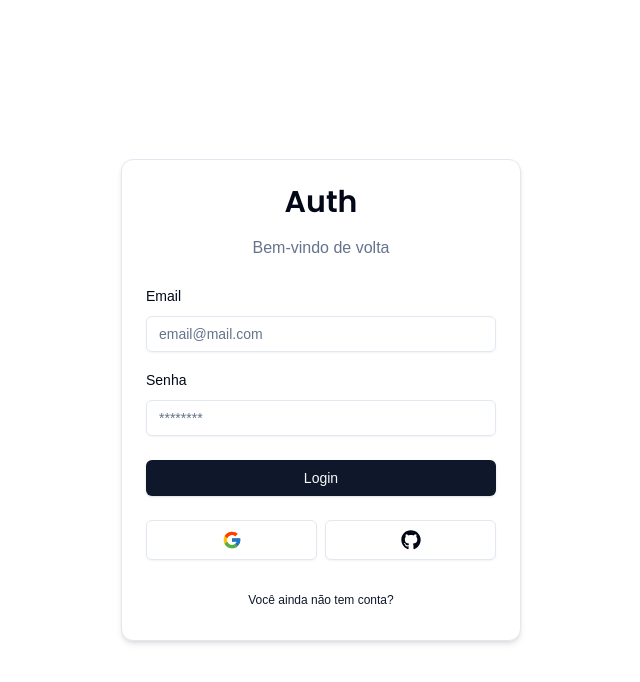
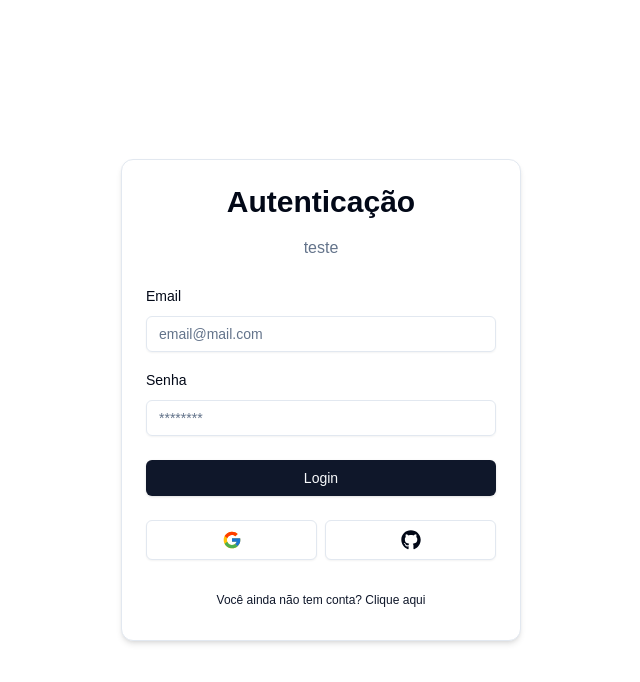
Before and after one commit to thg021/auth-next, a Next.js app: page /auth/login in a window 1280 px wide. Shown: the top 682 px of the page, without its empty margins (319-959 px from the left). Built offline with nearby package versions, Linux system fonts and the light colour scheme.

Commit message:
feat: add login card component

```diff
--- /dev/null
+++ b/components/auth/card-login/card-login-content.tsx
@@ -0,0 +1,10 @@
+import { CardContent } from "@/components/ui/card";
+import type { ReactNode } from "react";
+
+type CardLoginContentProps = {
+  children: ReactNode;
+};
+
+export const CardLoginContent = ({ children }: CardLoginContentProps) => {
+  return <CardContent>{children}</CardContent>;
+};
--- /dev/null
+++ b/components/auth/card-login/card-login-footer.tsx
@@ -0,0 +1,9 @@
+import { CardFooter } from "@/components/ui/card";
+import type { HTMLAttributes, ReactNode } from "react";
+
+type CardLoginFooterProps = HTMLAttributes<HTMLDivElement> & {
+  children: ReactNode;
+};
+export const CardLoginFooter = ({ children }: CardLoginFooterProps) => {
+  return <CardFooter>{children}</CardFooter>;
+};
--- /dev/null
+++ b/components/auth/card-login/card-login-header.tsx
@@ -0,0 +1,23 @@
+import { CardHeader } from "@/components/ui/card";
+import { cn } from "@/lib/utils";
+import type { HTMLAttributes, ReactNode } from "react";
+
+type CardLoginHeaderProps = HTMLAttributes<HTMLDivElement> & {
+  title: ReactNode;
+  subText?: string;
+};
+
+export const CardLoginHeader = ({
+  title,
+  subText,
+  ...rest
+}: CardLoginHeaderProps) => {
+  return (
+    <CardHeader>
+      <div className="w-full flex flex-col gap-y-4 items-center" {...rest}>
+        <h1 className={cn("text-3xl font-semibold")}>{title}</h1>
+        <p className="text-muted-foreground">{subText}</p>
+      </div>
+    </CardHeader>
+  );
+};
--- /dev/null
+++ b/components/auth/card-login/card-login-root.tsx
@@ -0,0 +1,19 @@
+import { Card } from "@/components/ui/card";
+import { cn } from "@/lib/utils";
+import type { HTMLAttributes, ReactNode } from "react";
+
+type CardLoginRootProps = HTMLAttributes<HTMLDivElement> & {
+  children: ReactNode;
+};
+
+export const CardLoginRoot = ({
+  children,
+  className,
+  ...rest
+}: CardLoginRootProps) => {
+  return (
+    <Card className={cn("w-[400px] shadow-md mx-4", className)} {...rest}>
+      {children}
+    </Card>
+  );
+};
--- /dev/null
+++ b/components/auth/card-login/card-login-social-button.tsx
@@ -0,0 +1,18 @@
+import { Button } from "@/components/ui/button";
+import type { ElementType } from "react";
+
+type CardLoginSocialButtonProps = {
+  icon: ElementType;
+  text?: string;
+};
+export const CardLoginSocialButton = ({
+  text,
+  icon: Icon,
+}: CardLoginSocialButtonProps) => {
+  return (
+    <Button size="lg" className="w-full" variant="outline" onClick={() => {}}>
+      <Icon className="h-5 w-5" />
+      <span>{text}</span>
+    </Button>
+  );
+};
--- /dev/null
+++ b/components/auth/card-login/card-login-social.tsx
@@ -0,0 +1,8 @@
+import type { ReactNode } from "react";
+
+type CardLoginSocialProps = {
+  children: ReactNode;
+};
+export const CardLoginSocial = ({ children }: CardLoginSocialProps) => {
+  return <div className="flex items-center w-full gap-x-2">{children}</div>;
+};
--- /dev/null
+++ b/components/auth/card-login/index.tsx
@@ -0,0 +1,15 @@
+import { CardLoginContent } from "./card-login-content";
+import { CardLoginFooter } from "./card-login-footer";
+import { CardLoginHeader } from "./card-login-header";
+import { CardLoginRoot } from "./card-login-root";
+import { CardLoginSocial } from "./card-login-social";
+import { CardLoginSocialButton } from "./card-login-social-button";
+
+export const CardLogin = {
+  Root: CardLoginRoot,
+  Header: CardLoginHeader,
+  Content: CardLoginContent,
+  Footer: CardLoginFooter,
+  Social: CardLoginSocial,
+  SocialButton: CardLoginSocialButton,
+};
--- a/components/auth/card-wrapper.tsx
+++ b/components/auth/card-wrapper.tsx
@@ -1,5 +1,5 @@
 "use client";
-
+// TODO: Remover este componente
 import type React from "react";
 import {
   Card,
--- a/components/auth/header.tsx
+++ b/components/auth/header.tsx
@@ -1,5 +1,5 @@
 import { Poppins } from "next/font/google";
-
+// TODO: Remove this component
 import { cn } from "@/lib/utils";
 
 type HeaderProps = {
--- a/components/auth/login-form.tsx
+++ b/components/auth/login-form.tsx
@@ -2,24 +2,27 @@
 import { useState, useTransition } from "react";
 import { zodResolver } from "@hookform/resolvers/zod";
 import { useForm } from "react-hook-form";
-import { CardWrapper } from "./card-wrapper";
+import { CardLogin } from "@/components/auth/card-login";
+import { LoginSchema, type LoginSchemaProps } from "@/schema";
+
+import { loginActions } from "@/actions/login";
+import type { StatusForm } from "@/utils/statusForm.types";
+import { FaGithub } from "react-icons/fa";
+import { FcGoogle } from "react-icons/fc";
+import { Button } from "@/components/ui/button";
+import { Input } from "@/components/ui/input";
+import { BackButton } from "./back-button";
 import { CgSpinner } from "react-icons/cg";
-
+import { FormError } from "@/components/form-error";
+import { FormSuccess } from "@/components/form-success";
 import {
   Form,
-  FormControl,
   FormField,
   FormItem,
   FormLabel,
+  FormControl,
   FormMessage,
 } from "@/components/ui/form";
-import { LoginSchema, type LoginSchemaProps } from "@/schema";
-import { Input } from "@/components/ui/input";
-import { Button } from "@/components/ui/button";
-import { FormError } from "@/components/form-error";
-import { FormSuccess } from "@/components/form-success";
-import { loginActions } from "@/actions/login";
-import type { StatusForm } from "@/utils/statusForm.types";
 
 export const LoginForm = () => {
   const [statusMessage, setStatusMessage] = useState<StatusForm>({
@@ -41,12 +44,9 @@ export const LoginForm = () => {
   };
 
   return (
-    <CardWrapper
-      headerLabel="Bem-vindo de volta"
-      backButtonLabel="Você ainda não tem conta?"
-      backButtonHref="/auth/register"
-      showSocial
-    >
+    <CardLogin.Root>
+      <CardLogin.Header title="Autenticação" subText="teste" />
+      <CardLogin.Content>
         <Form {...form}>
           <form onSubmit={form.handleSubmit(onSubmit)} className="space-y-6">
             <div className="space-y-4">
@@ -101,6 +101,19 @@ export const LoginForm = () => {
             </Button>
           </form>
         </Form>
-    </CardWrapper>
+      </CardLogin.Content>
+      <CardLogin.Footer>
+        <CardLogin.Social>
+          <CardLogin.SocialButton icon={FcGoogle} />
+          <CardLogin.SocialButton icon={FaGithub} />
+        </CardLogin.Social>
+      </CardLogin.Footer>
+      <CardLogin.Footer>
+        <BackButton
+          label="Você ainda não tem conta? Clique aqui"
+          href="/auth/register"
+        />
+      </CardLogin.Footer>
+    </CardLogin.Root>
   );
 };
--- a/components/auth/register-form.tsx
+++ b/components/auth/register-form.tsx
@@ -2,8 +2,6 @@
 import { useState, useTransition } from "react";
 import { zodResolver } from "@hookform/resolvers/zod";
 import { useForm } from "react-hook-form";
-import { CardWrapper } from "./card-wrapper";
-import { CgSpinner } from "react-icons/cg";
 
 import {
   Form,
@@ -21,6 +19,8 @@ import { FormSuccess } from "@/components/form-success";
 import type { StatusForm } from "@/utils/statusForm.types";
 import { registerActions } from "@/actions/register";
 import { Spinner } from "../spinner";
+import { CardLogin } from "@/components/auth/card-login";
+import { BackButton } from "./back-button";
 
 export const RegisterForm = () => {
   const [statusMessage, setStatusMessage] = useState<StatusForm>({
@@ -43,11 +43,9 @@ export const RegisterForm = () => {
   };
 
   return (
-    <CardWrapper
-      headerLabel="Criar uma conta"
-      backButtonLabel="Você já tem conta? Faça o login"
-      backButtonHref="/auth/login"
-    >
+    <CardLogin.Root>
+      <CardLogin.Header title="Autenticação" subText="Criar nova conta" />
+      <CardLogin.Content>
         <Form {...form}>
           <form onSubmit={form.handleSubmit(onSubmit)} className="space-y-6">
             <div className="space-y-4">
@@ -126,6 +124,13 @@ export const RegisterForm = () => {
             </Button>
           </form>
         </Form>
-    </CardWrapper>
+      </CardLogin.Content>
+      <CardLogin.Footer>
+        <BackButton
+          label="Você já tem conta? Faça o login"
+          href="/auth/login"
+        />
+      </CardLogin.Footer>
+    </CardLogin.Root>
   );
 };
```
Lines whose indentation alone changed are shown as unchanged.
